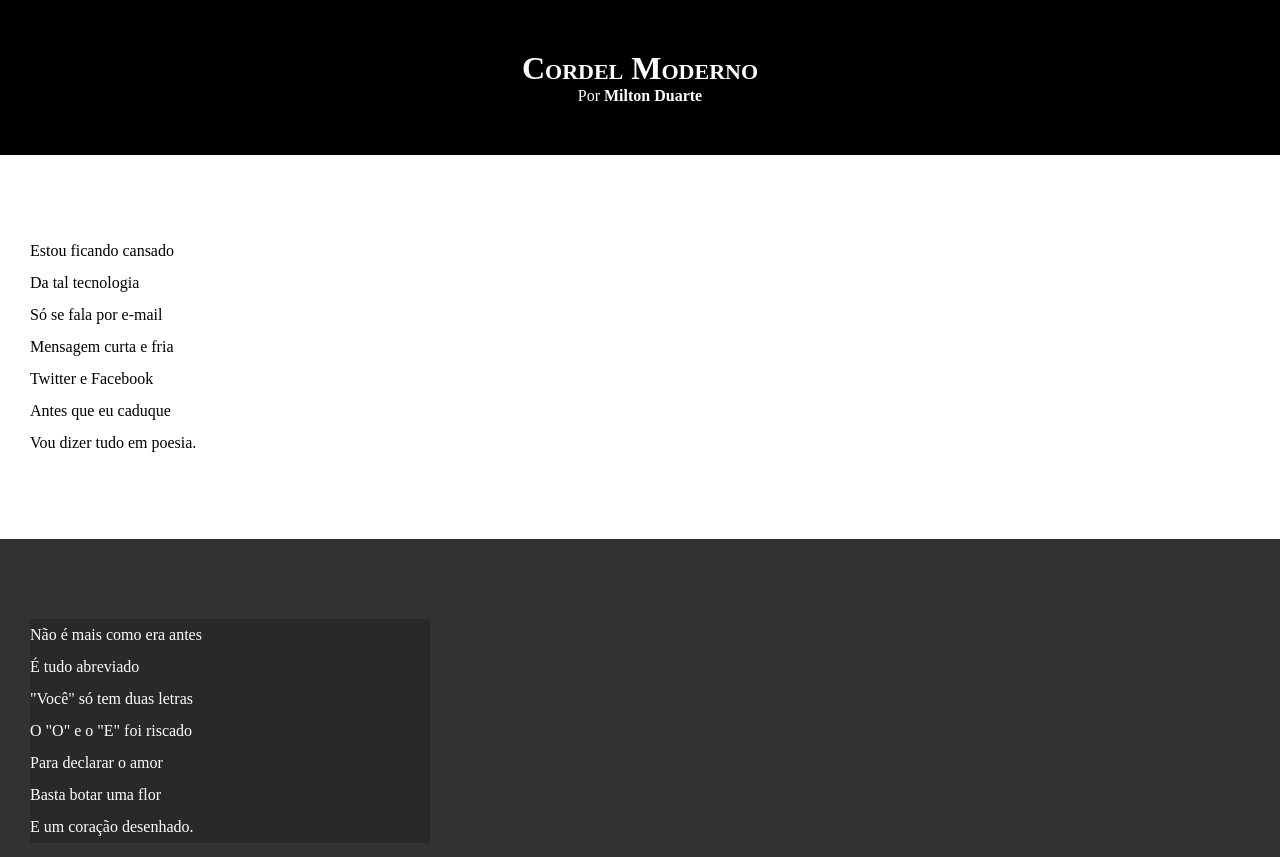
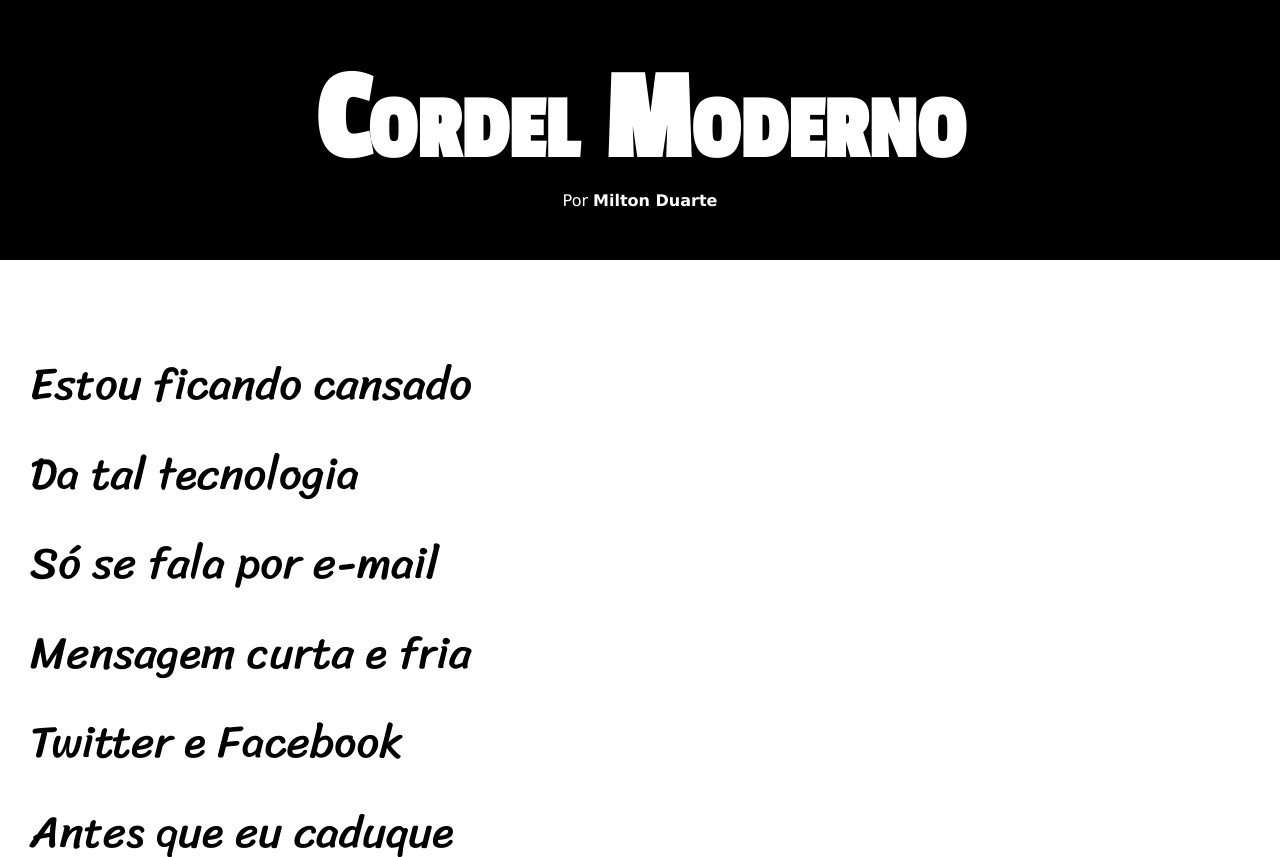
Before and after one commit to mluisafl/html-css, a plain HTML site: page desafios/d012/index.html in a window 1280 px wide. Shown: the top 857 px of the page. Drawn offline with Linux system fonts and the light colour scheme.

Commit message:
atualização de estilo do dessafio012

```diff
--- a/desafios/d012/estilo/style.css
+++ b/desafios/d012/estilo/style.css
@@ -1,4 +1,14 @@
 @charset "UFT-8";
+
+@import url('https://fonts.googleapis.com/css2?family=Passion+One&display=swap');
+
+@import url('https://fonts.googleapis.com/css2?family=Sriracha&display=swap');
+
+:root {
+    --fonte01: Verdana, Geneva, Tahoma, sans-serif;
+    --fonte02: 'Passion One', cursiva;
+    --fonte03: 'Sriracha', cursiva;
+}
 
  * {
     margin: 0px;
@@ -8,6 +18,7 @@
  html, body {
     min-height: 100vh;
     background-color: dimgray;
+    font-family: var(--fonte01);
  }
 
  header {
@@ -19,6 +30,8 @@
  header > h1 {
     padding-top: 50px;
     font-variant: small-caps;
+    font-family: var(--fonte02);
+    font-size: 10vw;
  }
 
  header > p {
@@ -40,6 +53,8 @@
     padding-bottom: 10vh;
     padding-left: 30px;
     line-height: 2em;
+    font-family: var(--fonte03);
+    font-size: 3.5vw;
  }
 
  section.normal {
@@ -53,7 +68,7 @@
  }
 
  section.imagem > p {
-    width: 400px;
+    display: inline-block;
     background-color: rgba(0, 0, 0, 0.19);
  }
 
```
Also changed, not shown: desafios/d012/index.html (+2 -1 lines).
